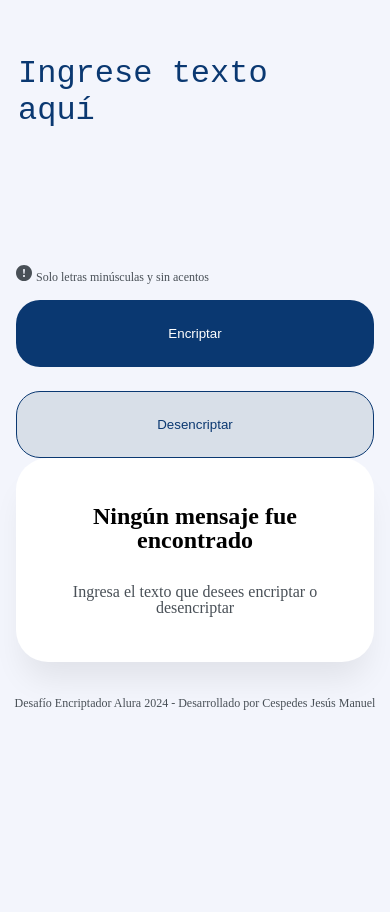
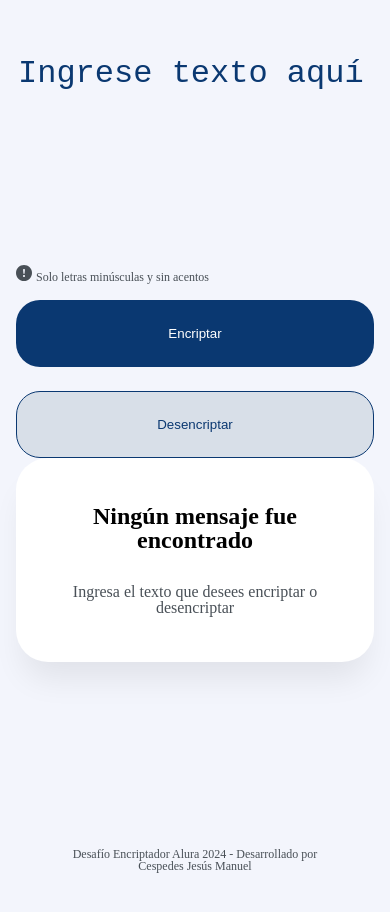
Before and after one commit to manuelc79/desafio-encriptador, a plain HTML site: page index.html in a window 390 px wide. Shown: the part 110-1022 px from the top of the page. Before the commit the page ends 867 px from the top, so only its background shows below. Drawn offline with Linux system fonts and the light colour scheme.

Commit message:
modificacion del css

```diff
--- a/css/style.css
+++ b/css/style.css
@@ -48,6 +48,7 @@ header {
 
 .textarea__texto {
     width: 80%;
+    height: 100%;
     font-size: 32px;
     color: var(--color-blue);
     resize: none;
@@ -176,6 +177,10 @@ header {
         height: 100%;
     }
 
+    .textarea__texto {
+        width: 100%;
+    }
+
     .left__botones{
         justify-content: center;
     }
@@ -187,6 +192,9 @@ header {
 
     .munieco {
         display: none;
+    }
+    .footer {
+        margin: 176px 50px;
     }
 }
 
```
